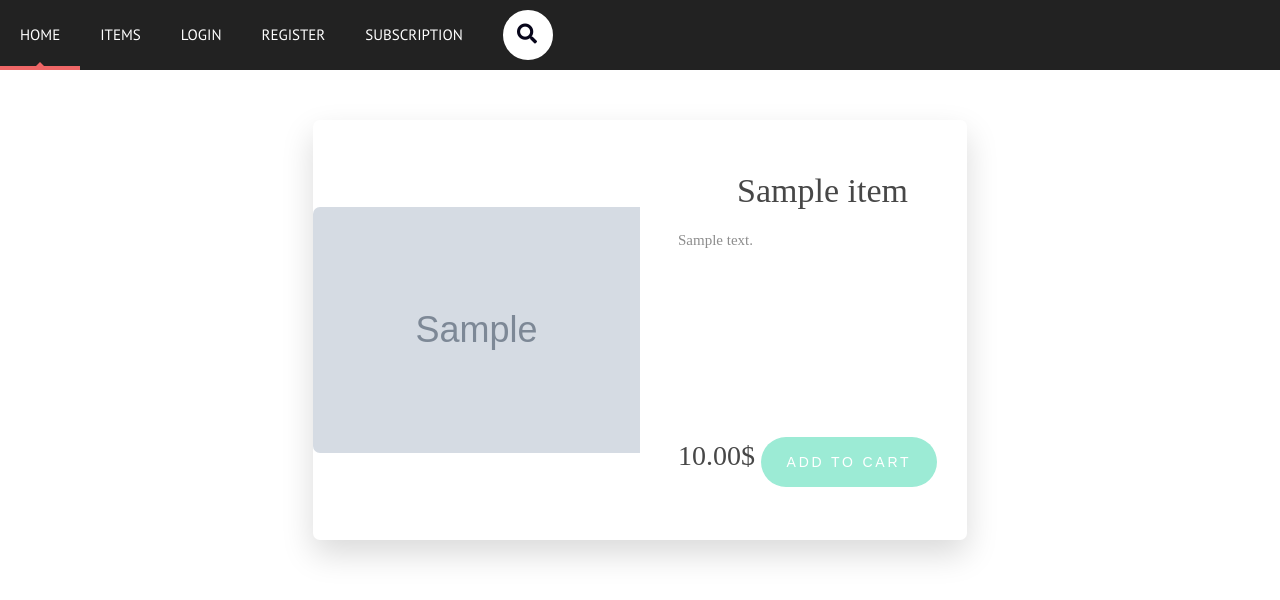
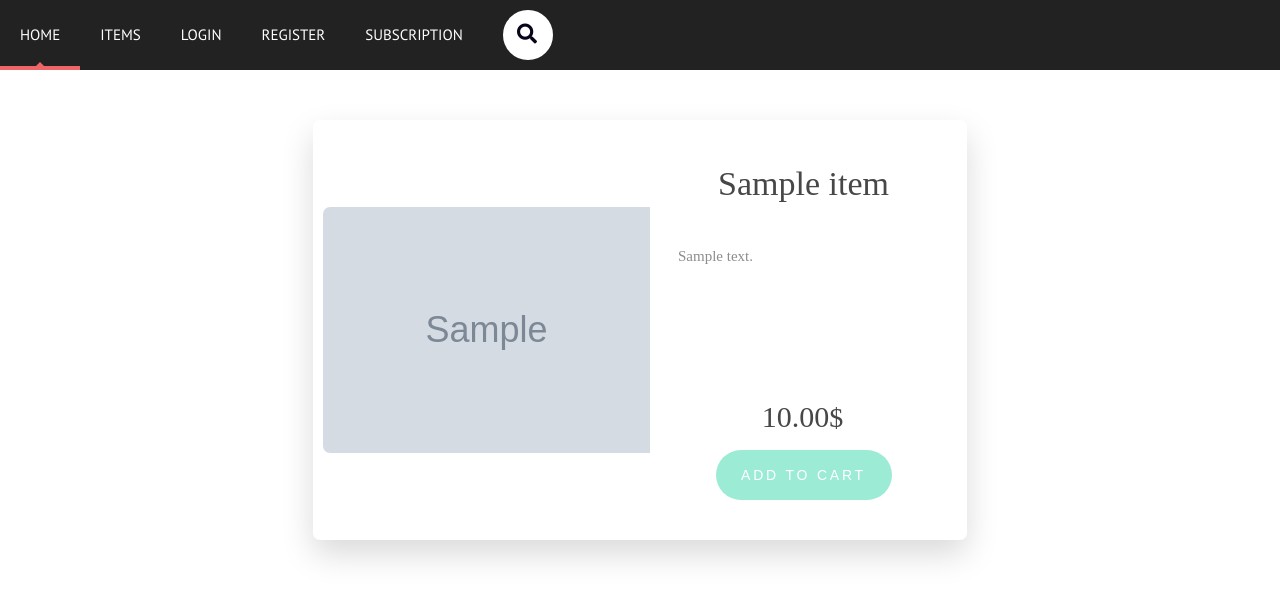
Before and after one commit to SqpuHkS/eCommerce_project, a Django app: a page that uses items/templates/items/snippets/card.html in a window 1280 px wide. Shown: the top 600 px of the page. Run offline with Django 3.2, Linux system fonts and the light colour scheme; tables that the repository leaves empty hold one stand-in row (values such as "Sample post"); grey boxes marked "Sample" are stand-in pictures; some libraries are stand-ins or nearby versions.

Commit message:
made the product card

```diff
--- a/items/templates/items/snippets/card.html
+++ b/items/templates/items/snippets/card.html
@@ -11,9 +11,9 @@
     </div>
     <div class="product-info">
       <div class="product-text">
-        <h1>{{ object.title }}</h1>
+        <h1>{{ object.title.capitalize }}</h1>
           <br>
-        <p>{{ object.description }}</p>
+        <p>{{ object.description.capitalize }}</p>
 
       </div>
       <div class="product-price-btn">
--- a/static/css/items/card.css
+++ b/static/css/items/card.css
@@ -19,7 +19,7 @@
 .product-img img {
   border-radius: 7px 0 0 7px;
   position: absolute;
-  left: 0;
+  left: 10px;
   top: 0;
   bottom: 0;
   right: 0;
@@ -35,13 +35,12 @@
 }
 
 .product-text {
-  height: 300px;
+  height: 250px;
   width: 327px;
 }
 
 .product-text h1 {
-  margin: 0 0 0 38px;
-  padding-top: 52px;
+  padding-top: 22px;
   font-size: 34px;
   color: #474747;
 }
@@ -73,38 +72,35 @@
 }
 
 .product-price-btn {
-  height: 103px;
+  position: absolute;
+  margin: auto;
+  height: 153px;
   width: 327px;
-  margin-top: 17px;
-  position: relative;
 }
 
 .product-price-btn p {
-  display: inline-block;
-  position: absolute;
   top: -13px;
   height: 50px;
   font-family: 'Trocchi', serif;
-  margin: 0 0 0 38px;
   font-size: 28px;
   font-weight: lighter;
   color: #474747;
-  padding-top: 16px;
+  padding-top: 7px;
+  text-align: center;
+  margin: 0 2px 0 0;
 }
 
 span {
-  display: inline-block;
   height: 50px;
   font-family: 'Suranna', serif;
-  font-size:28px;
+  font-size:30px;
 }
 
 .product-price-btn button {
-  float: right;
-  display: inline-block;
+  margin: auto;
+  display: block;
   height: 50px;
   width: 176px;
-  margin: 0 30px 0 16px;
   box-sizing: border-box;
   border: transparent;
   border-radius: 60px;
--- a/static/css/navbar.css
+++ b/static/css/navbar.css
@@ -7,6 +7,7 @@ h1{
   font:400 40px 'pt sans',sans-serif;
   text-align:center;
 }
+
 .nav a{
   text-decoration:none;
 }
```
